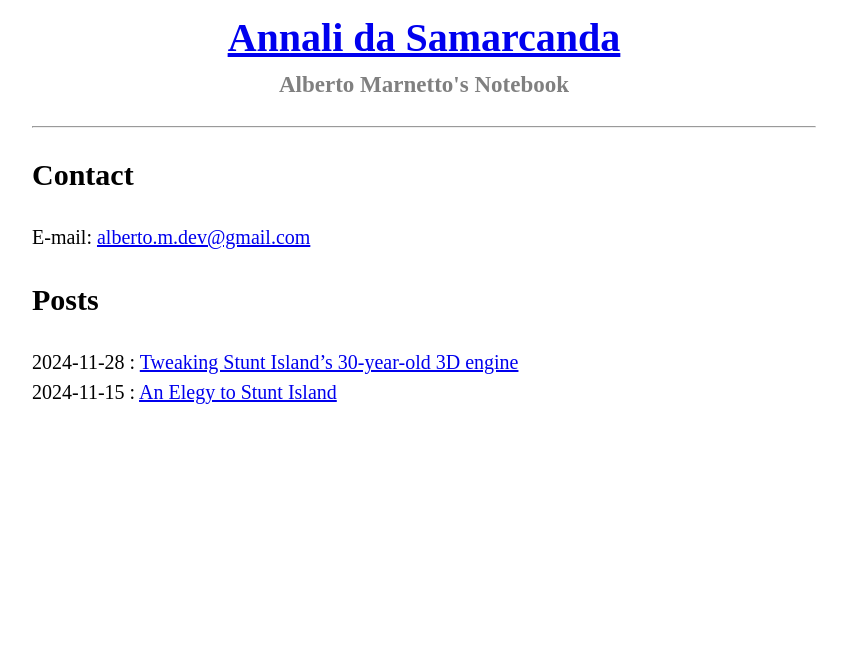
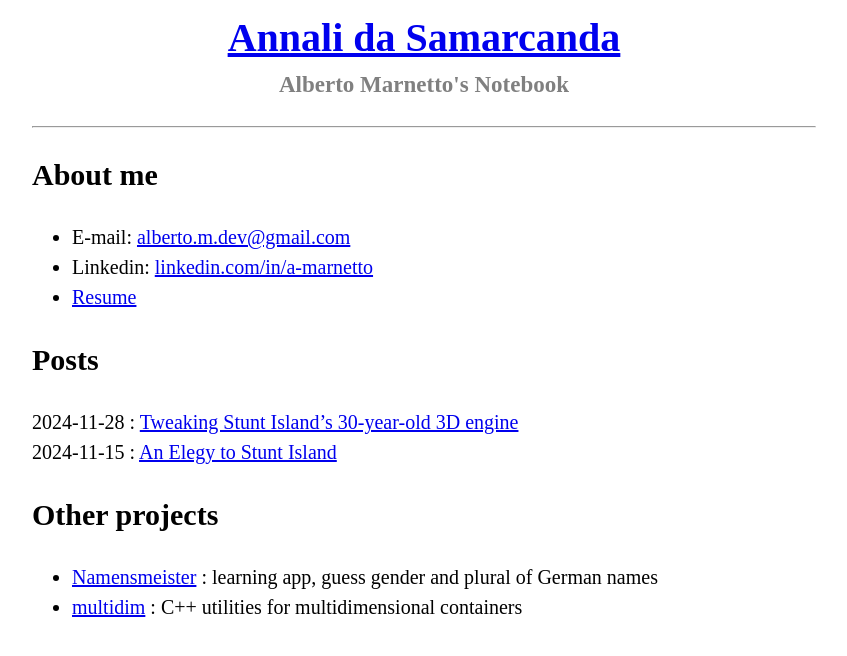
Before and after one commit to AlbertoMarnetto/annali, a Jekyll site: the page built from index.markdown, in a window 1280 px wide. Shown: the top 656 px of the page, without its empty margins (216-1063 px from the left). Built offline with Jekyll 4.4.1, drawn with Linux system fonts in a browser that asks for light colours; some web fonts are replaced.

Commit message:
Add infos to index

```diff
--- a/index.markdown
+++ b/index.markdown
@@ -3,11 +3,18 @@ title: Alberto's Notebook
 layout: default
 ---
 
-## Contact
+## About me
 
-E-mail: [alberto.m.dev@gmail.com](mailto:alberto.m.dev@gmail.com)
+* E-mail: [alberto.m.dev@gmail.com](mailto:alberto.m.dev@gmail.com)
+* Linkedin: [linkedin.com/in/a-marnetto](https://linkedin.com/in/a-marnetto)
+* [Resume](assets/index/cv-alberto-marnetto.pdf)
 
 ## Posts
 
 2024-11-28 : [Tweaking Stunt Island’s 30-year-old 3D engine]({% link _posts/2024-11-20--tweaking-stunt-island.md %}) <br/>
 2024-11-15 : [An Elegy to Stunt Island]({% link _posts/2024-11-15--stunt-island-elegy.md %})
+
+## Other projects
+
+* [Namensmeister](https://play.google.com/store/apps/details?id=marnetto.namensmeister) : learning app, guess gender and plural of German names
+* [multidim](https://github.com/AlbertoMarnetto/multidim) :  C++ utilities for multidimensional containers
```
Also changed, not shown: 1 other file.
